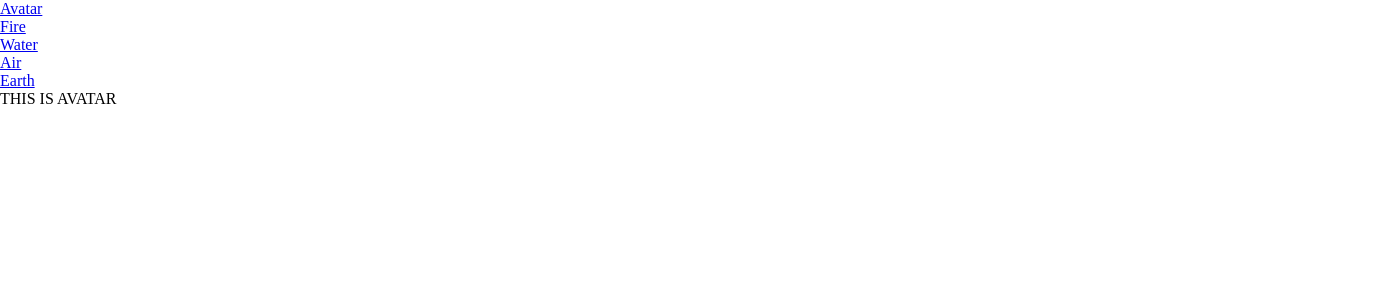
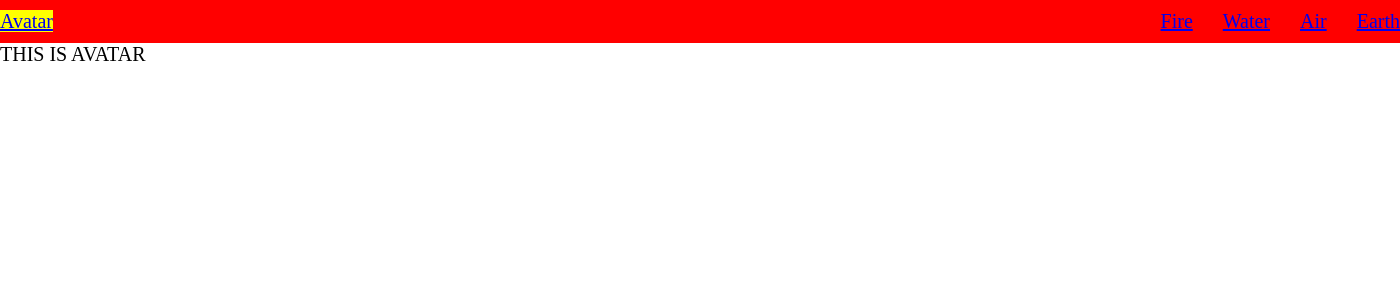
Before and after one commit to MikeDacanay/avatar_proj, a React (Create React App) app: page / in a window 1280 px wide. Shown: the top 300 px of the page, 1400 px wide, since content can reach past the window. Built offline with nearby package versions, Linux system fonts and the light colour scheme.

Commit message:
nav bar updated, added styling to activelInks

```diff
--- a/src/App.css
+++ /dev/null
@@ -1,38 +0,0 @@
-.App {
-  text-align: center;
-}
-
-.App-logo {
-  height: 40vmin;
-  pointer-events: none;
-}
-
-@media (prefers-reduced-motion: no-preference) {
-  .App-logo {
-    animation: App-logo-spin infinite 20s linear;
-  }
-}
-
-.App-header {
-  background-color: #282c34;
-  min-height: 100vh;
-  display: flex;
-  flex-direction: column;
-  align-items: center;
-  justify-content: center;
-  font-size: calc(10px + 2vmin);
-  color: white;
-}
-
-.App-link {
-  color: #61dafb;
-}
-
-@keyframes App-logo-spin {
-  from {
-    transform: rotate(0deg);
-  }
-  to {
-    transform: rotate(360deg);
-  }
-}
--- a/src/App.js
+++ b/src/App.js
@@ -1,6 +1,5 @@
 import React, {useState} from 'react';
 import { Route, Switch, withRouter, Redirect } from 'react-router-dom';
-import './App.css';
 import Layout from './hoc/Layout/Layout';
 
 import Avatar from './containers/Avatar/Avatar';
@@ -8,6 +7,8 @@ import Fire from './containers/Fire/Fire';
 import Air from './containers/Air/Air';
 import Water from './containers/Water/Water';
 import Earth from './containers/Earth/Earth';
+
+import classes from './app.module.css';
 
 const App = props => {
   const routes = (
@@ -41,7 +42,7 @@ const App = props => {
 
 
   return (
-    <div>
+    <div className={classes.wrapper}>
       <Layout>
         {routes}
       </Layout>
--- /dev/null
+++ b/src/app.module.css
@@ -0,0 +1,4 @@
+.wrapper{
+	width: 70rem;
+	margin: 0 auto;
+}
--- a/src/components/NavItems/NavItem/NavItem.js
+++ b/src/components/NavItems/NavItem/NavItem.js
@@ -1,11 +1,16 @@
 import React from 'react';
 import {NavLink} from 'react-router-dom';
 
+import classes from './NavItem.module.css';
+
 const navItem = props => (
-	<li>
+	<li
+		className={classes.navList}
+	>
 		<NavLink
 			to={props.link}
 			exact={props.exact}
+			activeClassName={classes.active}
 		>
 			{props.children}
 		</NavLink>
--- /dev/null
+++ b/src/components/NavItems/NavItem/NavItem.module.css
@@ -0,0 +1,17 @@
+.navList {
+	list-style: none;
+	/*color: green;*/
+	/*padding: 0 0.50rem;*/
+}
+
+.navList:first-of-type{
+	margin-right: auto;
+}
+
+.navList:not(:first-of-type){
+	margin-left: 1.5rem;
+}
+
+.navList a.active{
+	background: yellow;
+}
--- a/src/components/NavItems/NavItems.js
+++ b/src/components/NavItems/NavItems.js
@@ -2,8 +2,10 @@ import React from 'react';
 
 import NavItem from './NavItem/NavItem';
 
+import classes from './NavItems.module.css';
+
 const navItems = props => (
-	<ul>
+	<ul className={classes.navgroup}>
 		<NavItem link='/' exact>Avatar</NavItem>
 		<NavItem link='/fire'>Fire</NavItem>
 		<NavItem link='/water'>Water</NavItem>
--- /dev/null
+++ b/src/components/NavItems/NavItems.module.css
@@ -0,0 +1,6 @@
+.navgroup{
+	background: red;
+	display: flex;
+	padding: 0.50rem 0;
+	/*align-items: */
+}
--- a/src/index.css
+++ b/src/index.css
@@ -52,3 +52,7 @@ svg{
   width: 0;
   position: absolute;
 }
+
+html{
+  font-size: 125%;
+}
```
